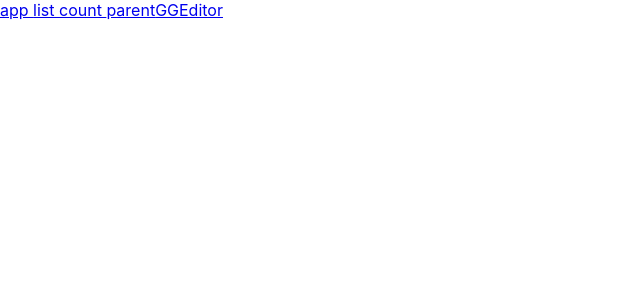
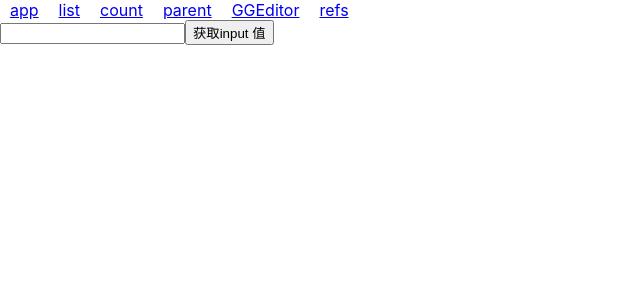
Before and after one commit to Tiff-wyr/test-react, a React app: page /refs in a window 1280 px wide. Shown: the top 300 px of the page, without its empty margins (0-640 px from the left). Built offline with nearby package versions, Linux system fonts and the light colour scheme.

Commit message:
refs 转发

```diff
--- a/public/index.html
+++ b/public/index.html
@@ -25,6 +25,12 @@
       Learn how to configure a non-root public URL by running `npm run build`.
     -->
     <title>React App</title>
+    <style>
+      a {
+        display: inline-block;
+        margin: 0 10px;
+      }
+    </style>
   </head>
   <body>
     <noscript>You need to enable JavaScript to run this app.</noscript>
--- a/src/RouterContain.js
+++ b/src/RouterContain.js
@@ -5,14 +5,15 @@ import Count from "./page/Count";
 import App from "./App.jsx";
 import Parent from "./page/Parent";
 import GGEditor from "./page/GGEditor";
+import Refs from "./page/refs";
 import MyContext from "./components/context/MyContext";
 
 class RouterContain extends Component {
   componentDidMount() {
     const { bus } = this.context;
-    setInterval(() => {
-      bus.emit()
-    }, 1000);
+    // setInterval(() => {
+    //   bus.emit()
+    // }, 1000);
   }
   render() {
     return (
@@ -23,12 +24,14 @@ class RouterContain extends Component {
           <Link to="/count">count </Link>
           <Link to="/parent">parent</Link>
           <Link to="/gg-editor">GGEditor</Link>
+          <Link to="/refs">refs</Link>
           <Switch>
             <Route exact path="/" component={App} />
             <Route exact path="/list" component={List} />
             <Route exact path="/count" component={Count} />
             <Route path="/parent" component={Parent} />
             <Route path="/gg-editor" component={GGEditor} />
+            <Route path="/refs" component={Refs} />
           </Switch>
         </Router>
       </div>
--- /dev/null
+++ b/src/components/MyButton/index.js
@@ -0,0 +1,21 @@
+import React, { PureComponent } from 'react'
+
+class MyButton extends PureComponent {
+  constructor(props) {
+    super(props)
+    this.state = {}
+  }
+  render() {
+    const { onClick, forwardedRef } = this.props;
+   return (
+     <>
+       <input ref={forwardedRef} type="text" />
+       <button onClick={onClick}>获取input 值</button>
+     </>
+   );
+ }
+}
+
+export default React.forwardRef((props, ref) => (
+  <MyButton {...props} forwardedRef={ref} />
+));
--- a/src/page/count.js
+++ b/src/page/count.js
@@ -25,7 +25,7 @@ class Count extends React.Component {
         bus.addListener(() => {
             console.log(this.props.num);
         })
-    };
+  };
   render() {
     console.log("count组件的render");
     const { num, onIncrement, onDecrement } = this.props;
--- /dev/null
+++ b/src/page/refs.js
@@ -0,0 +1,15 @@
+import React, { useRef } from "react";
+import MyButton from "../components/MyButton"
+
+export default function Refs(params) {
+  const buttonRef = useRef(null);
+  const getRef = () => {
+    console.log("buttonref", buttonRef.current.value)
+  }
+
+  return (
+    <div>
+      <MyButton ref={buttonRef} onClick={getRef} />
+    </div>
+  );
+}
```
